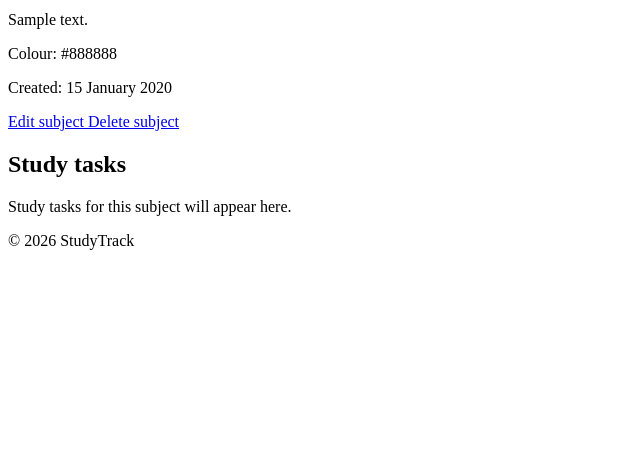
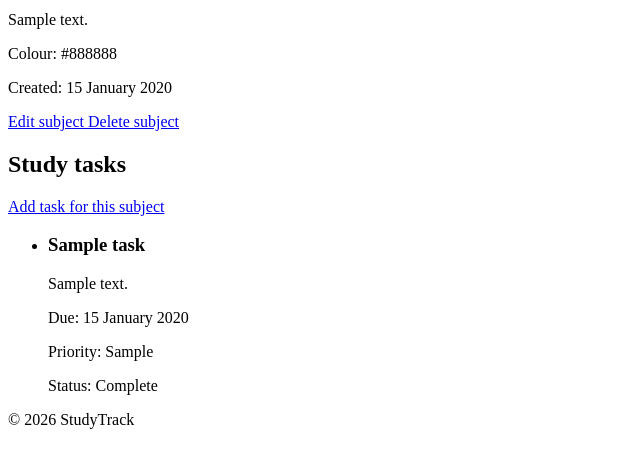
Before and after one commit to jalynch67/Database-Project---StudyTrack, a Flask app: page /subjects/1 in a window 1280 px wide. Shown: the part 204-672 px from the top of the page, without its empty margins (0-640 px from the left). Run offline with Flask 3, Linux system fonts and the light colour scheme; tables that the repository leaves empty hold one stand-in row (values such as "Sample post").

Commit message:
Display tasks for each subject

```diff
--- a/app.py
+++ b/app.py
@@ -31,10 +31,7 @@ def index():
 def subjects():
     """Display all subjects."""
     all_subjects = Subject.query.order_by(Subject.name).all()
-    return render_template(
-        "subjects/list.html",
-        subjects=all_subjects,
-    )
+    return render_template("subjects/list.html", subjects=all_subjects)
 
 
 @app.route("/subjects/add", methods=["GET", "POST"])
@@ -44,7 +41,6 @@ def add_subject():
         name = request.form.get("name", "").strip()
         description = request.form.get("description", "").strip()
         colour = request.form.get("colour", "blue")
-
         allowed_colours = ["blue", "green", "purple", "orange", "red"]
 
         if not name:
@@ -64,7 +60,6 @@ def add_subject():
             description=description or None,
             colour=colour,
         )
-
         db.session.add(subject)
         db.session.commit()
 
@@ -76,11 +71,16 @@ def add_subject():
 
 @app.route("/subjects/<int:subject_id>")
 def subject_detail(subject_id):
-    """Display the details for one subject."""
+    """Display one subject and its related tasks."""
     subject = Subject.query.get_or_404(subject_id)
+    subject_tasks = StudyTask.query.filter_by(subject_id=subject.id).order_by(
+        StudyTask.due_date
+    ).all()
+
     return render_template(
         "subjects/detail.html",
         subject=subject,
+        tasks=subject_tasks,
     )
 
 
@@ -93,45 +93,29 @@ def edit_subject(subject_id):
         name = request.form.get("name", "").strip()
         description = request.form.get("description", "").strip()
         colour = request.form.get("colour", "blue")
-
         allowed_colours = ["blue", "green", "purple", "orange", "red"]
 
         if not name:
             flash("Please enter a subject name.", "error")
-            return render_template(
-                "subjects/edit.html",
-                subject=subject,
-            )
+            return render_template("subjects/edit.html", subject=subject)
 
         if len(name) > 100:
             flash("The subject name must be 100 characters or fewer.", "error")
-            return render_template(
-                "subjects/edit.html",
-                subject=subject,
-            )
+            return render_template("subjects/edit.html", subject=subject)
 
         if colour not in allowed_colours:
             flash("Please select a valid subject colour.", "error")
-            return render_template(
-                "subjects/edit.html",
-                subject=subject,
-            )
+            return render_template("subjects/edit.html", subject=subject)
 
         subject.name = name
         subject.description = description or None
         subject.colour = colour
-
         db.session.commit()
 
         flash("Subject updated successfully.", "success")
-        return redirect(
-            url_for("subject_detail", subject_id=subject.id)
-        )
+        return redirect(url_for("subject_detail", subject_id=subject.id))
 
-    return render_template(
-        "subjects/edit.html",
-        subject=subject,
-    )
+    return render_template("subjects/edit.html", subject=subject)
 
 
 @app.route("/subjects/<int:subject_id>/delete", methods=["GET", "POST"])
@@ -142,24 +126,17 @@ def delete_subject(subject_id):
     if request.method == "POST":
         db.session.delete(subject)
         db.session.commit()
-
         flash("Subject deleted successfully.", "success")
         return redirect(url_for("subjects"))
 
-    return render_template(
-        "subjects/delete.html",
-        subject=subject,
-    )
+    return render_template("subjects/delete.html", subject=subject)
 
 
 @app.route("/tasks")
 def tasks():
     """Display all study tasks."""
     all_tasks = StudyTask.query.order_by(StudyTask.due_date).all()
-    return render_template(
-        "tasks/list.html",
-        tasks=all_tasks,
-    )
+    return render_template("tasks/list.html", tasks=all_tasks)
 
 
 @app.route("/tasks/add", methods=["GET", "POST"])
--- a/templates/subjects/detail.html
+++ b/templates/subjects/detail.html
@@ -33,8 +33,35 @@
 <section>
     <h2>Study tasks</h2>
 
-    <p>
-        Study tasks for this subject will appear here.
-    </p>
+    <a href="{{ url_for('add_task', subject_id=subject.id) }}">
+        Add task for this subject
+    </a>
+
+    {% if tasks %}
+    <ul>
+        {% for task in tasks %}
+        <li>
+            <h3>{{ task.title }}</h3>
+
+            {% if task.description %}
+            <p>{{ task.description }}</p>
+            {% else %}
+            <p>No description has been added.</p>
+            {% endif %}
+
+            <p>Due: {{ task.due_date.strftime('%d %B %Y') }}</p>
+            <p>Priority: {{ task.priority|title }}</p>
+
+            {% if task.is_complete %}
+            <p>Status: Complete</p>
+            {% else %}
+            <p>Status: Open</p>
+            {% endif %}
+        </li>
+        {% endfor %}
+    </ul>
+    {% else %}
+    <p>No study tasks have been added for this subject.</p>
+    {% endif %}
 </section>
 {% endblock %}
--- a/templates/tasks/add.html
+++ b/templates/tasks/add.html
@@ -47,7 +47,9 @@
 
         <div>
             <label for="subject_id">Subject</label>
-            {% set selected_subject = request.form.get('subject_id', '') %}
+            {% set selected_subject = request.form.get(
+            'subject_id', request.args.get('subject_id', '')
+            ) %}
             <select id="subject_id" name="subject_id" required>
                 <option value="">Select a subject</option>
                 {% for subject in subjects %}
```
